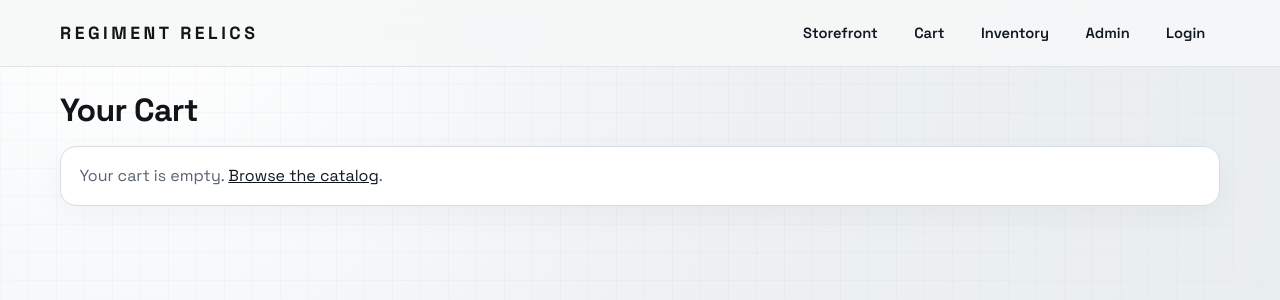
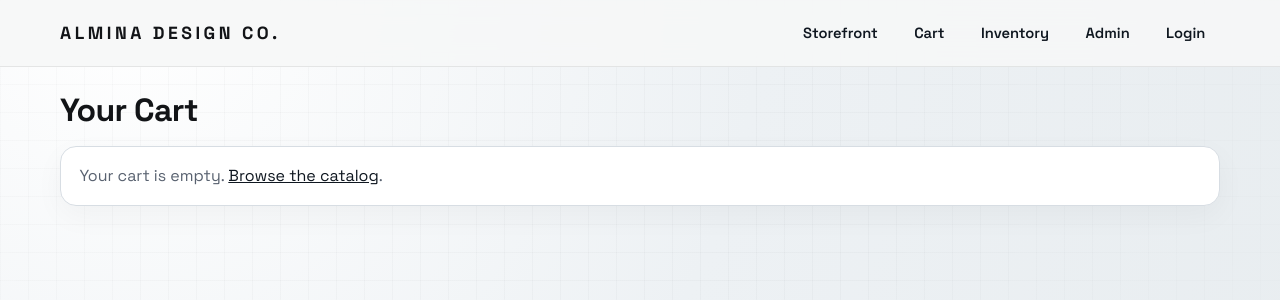
Before and after one commit to 777marc/almina-design, a Django app: page /cart/ in a window 1280 px wide. Shown: the top 300 px of the page. Run offline with Django 5.2, Linux system fonts and the light colour scheme.

Commit message:
clean up

```diff
--- a/store/views.py
+++ b/store/views.py
@@ -22,7 +22,7 @@ def storefront(request):
 		'items': items,
 		'categories': categories,
 		'active_category': active_category,
-		'page_title': 'Storefront | Regiment Relics',
+		'page_title': 'Storefront | Almina Design Co.',
 	}
 	return render(request, 'store/storefront.html', context)
 
@@ -31,7 +31,7 @@ def item_detail(request, slug):
 	item = get_object_or_404(MemorabiliaItem, slug=slug, is_active=True)
 	return render(request, 'store/item_detail.html', {
 		'item': item,
-		'page_title': f'{item.name} | Regiment Relics',
+		'page_title': f'{item.name} | Almina Design Co.',
 	})
 
 
@@ -50,7 +50,7 @@ def cart_detail(request):
 	return render(request, 'store/cart.html', {
 		'cart_items': cart_items,
 		'cart_total': cart_total,
-		'page_title': 'Cart | Regiment Relics',
+		'page_title': 'Cart | Almina Design Co.',
 	})
 
 
@@ -118,7 +118,7 @@ def checkout(request):
 		'form': form,
 		'cart_items': cart_items,
 		'cart_total': cart_total,
-		'page_title': 'Checkout | Regiment Relics',
+		'page_title': 'Checkout | Almina Design Co.',
 	})
 
 
@@ -126,7 +126,7 @@ def order_confirmation(request, pk):
 	order = get_object_or_404(Order, pk=pk)
 	return render(request, 'store/order_confirmation.html', {
 		'order': order,
-		'page_title': f'Order #{order.pk} Confirmed | Regiment Relics',
+		'page_title': f'Order #{order.pk} Confirmed | Almina Design Co.',
 	})
 
 
@@ -138,6 +138,6 @@ def inventory_dashboard(request):
 	context = {
 		'items': items,
 		'low_stock': low_stock,
-		'page_title': 'Inventory Dashboard | Regiment Relics',
+		'page_title': 'Inventory Dashboard | Almina Design Co.',
 	}
 	return render(request, 'store/inventory_dashboard.html', context)
--- a/templates/base.html
+++ b/templates/base.html
@@ -3,7 +3,7 @@
   <head>
     <meta charset="UTF-8" />
     <meta name="viewport" content="width=device-width, initial-scale=1.0" />
-    <title>{{ page_title|default:"Regiment Relics" }}</title>
+    <title>{{ page_title|default:"Almina Design Co." }}</title>
     <style>
       @import url("https://fonts.googleapis.com/css2?family=Space+Grotesk:wght@400;500;600;700&display=swap");
 
@@ -472,7 +472,7 @@
   <body>
     <header>
       <div class="container topbar">
-        <a href="/" class="brand">Regiment Relics</a>
+        <a href="/" class="brand">Almina Design Co.</a>
         <nav>
           <a href="/">Storefront</a>
           <a href="/cart/"
```
Also changed, not shown: README.md.
